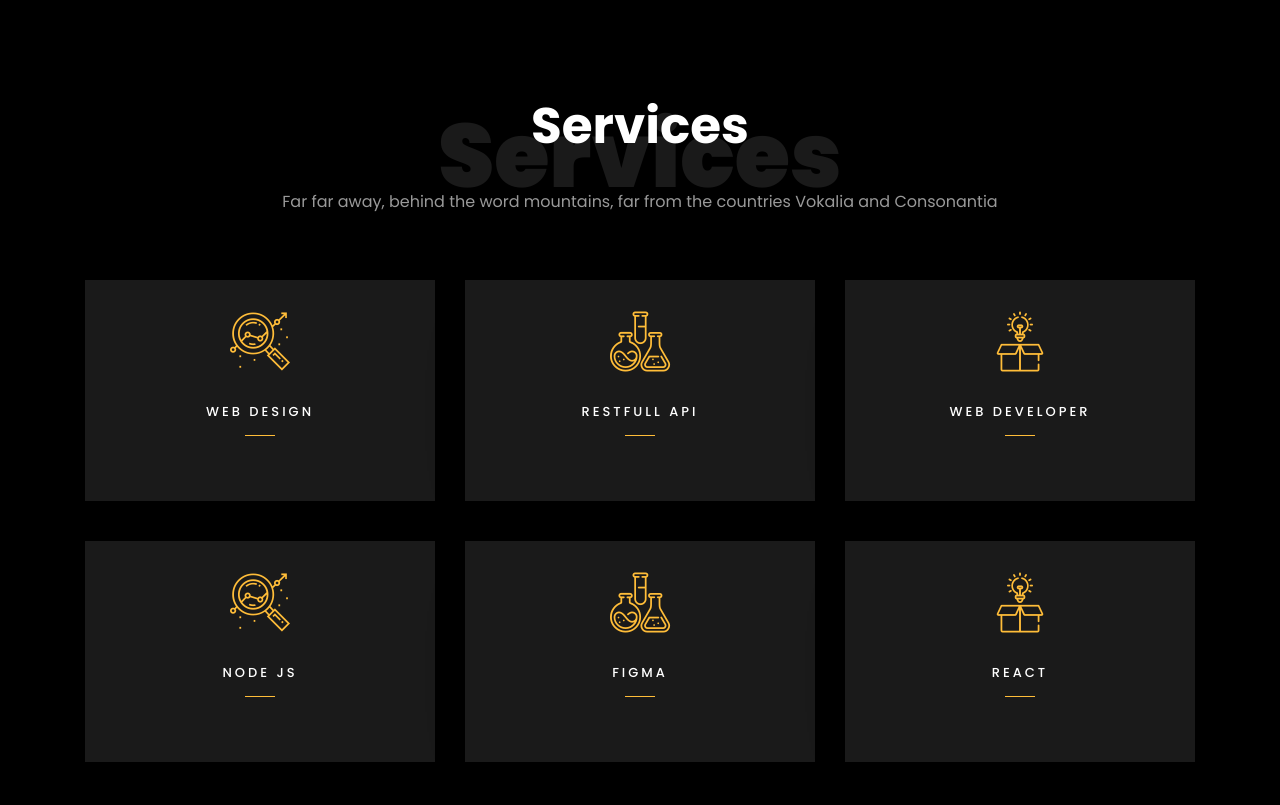
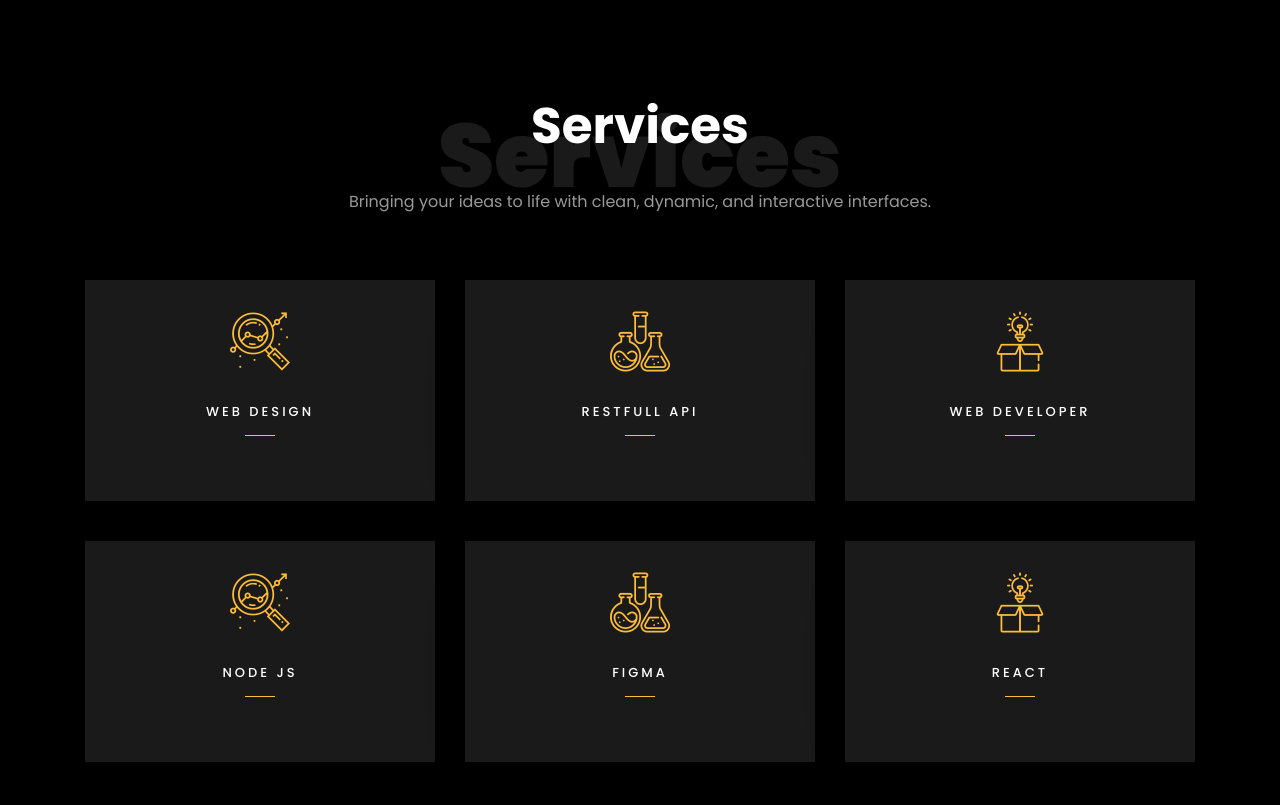
Before and after one commit to nissamohammed/nissa-protfolio, a plain HTML site: page index.html in a window 1280 px wide. Shown: the part 3231-4036 px from the top of the page. Drawn offline with nearby package versions, Linux system fonts and the light colour scheme; files whose address does not match are found by name.

Commit message:
services changed

```diff
--- a/index.html
+++ b/index.html
@@ -197,7 +197,7 @@
           <div class="col-md-12 heading-section text-center ftco-animate">
           	<h1 class="big big-2">Services</h1>
             <h2 class="mb-4">Services</h2>
-            <p>Far far away, behind the word mountains, far from the countries Vokalia and Consonantia</p>
+            <p>Bringing your ideas to life with clean, dynamic, and interactive interfaces.</p>
           </div>
         </div>
     		<div class="row">
```
